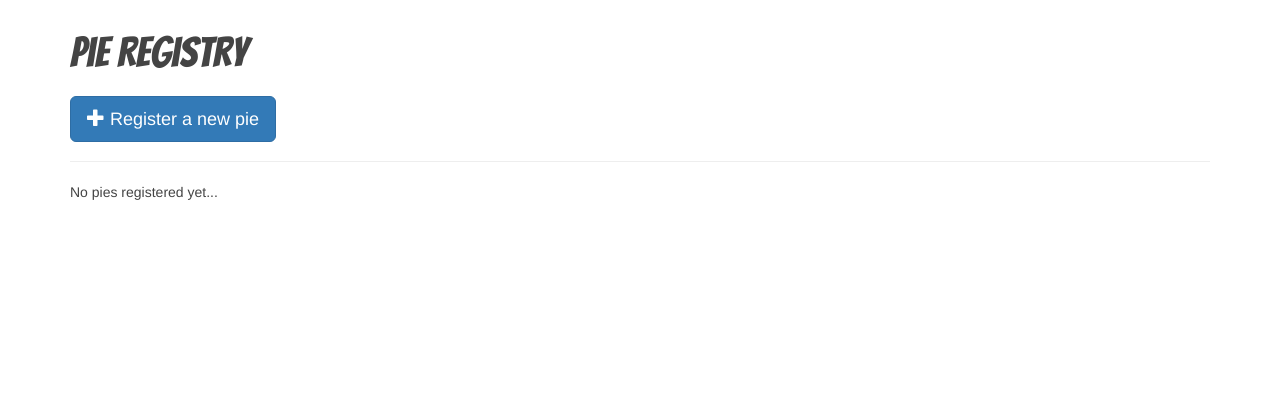
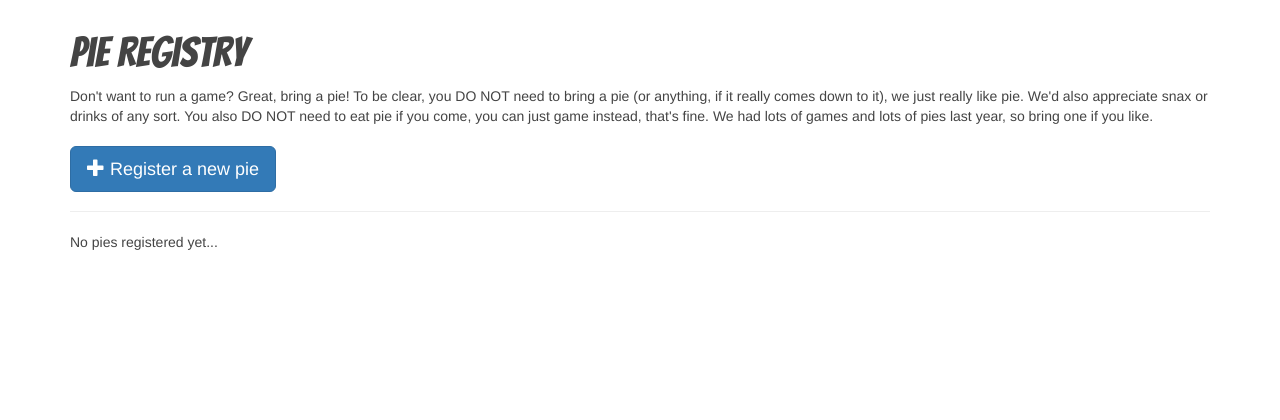
Before and after one commit to bmatis/piecon, a Django app: page /pies/ in a window 1280 px wide. Shown: the part 50-470 px from the top of the page. Run offline with Django 3.2, Linux system fonts and the light colour scheme; data that the repository does not hold is empty; some libraries are stand-ins or nearby versions.

Commit message:
Added description text to pie page header.

```diff
--- a/main/templates/main/pies.html
+++ b/main/templates/main/pies.html
@@ -4,6 +4,12 @@
 
 {% block header %}
   <h2>Pie Registry</h2>
+  <p>Don't want to run a game? Great, bring a pie! To be clear, you DO NOT need
+    to bring a pie (or anything, if it really comes down to it), we just really
+    like pie. We'd also appreciate snax or drinks of any sort. You also DO NOT
+    need to eat pie if you come, you can just game instead, that's fine. We had
+    lots of games and lots of pies last year, so bring one if you like.
+  </p>
   <h3><a href="{% url 'main:new_pie' %}" class="btn btn-primary btn-lg">
     <span class="glyphicon glyphicon-plus" aria-hidden="true"></span>
     Register a new pie
```
